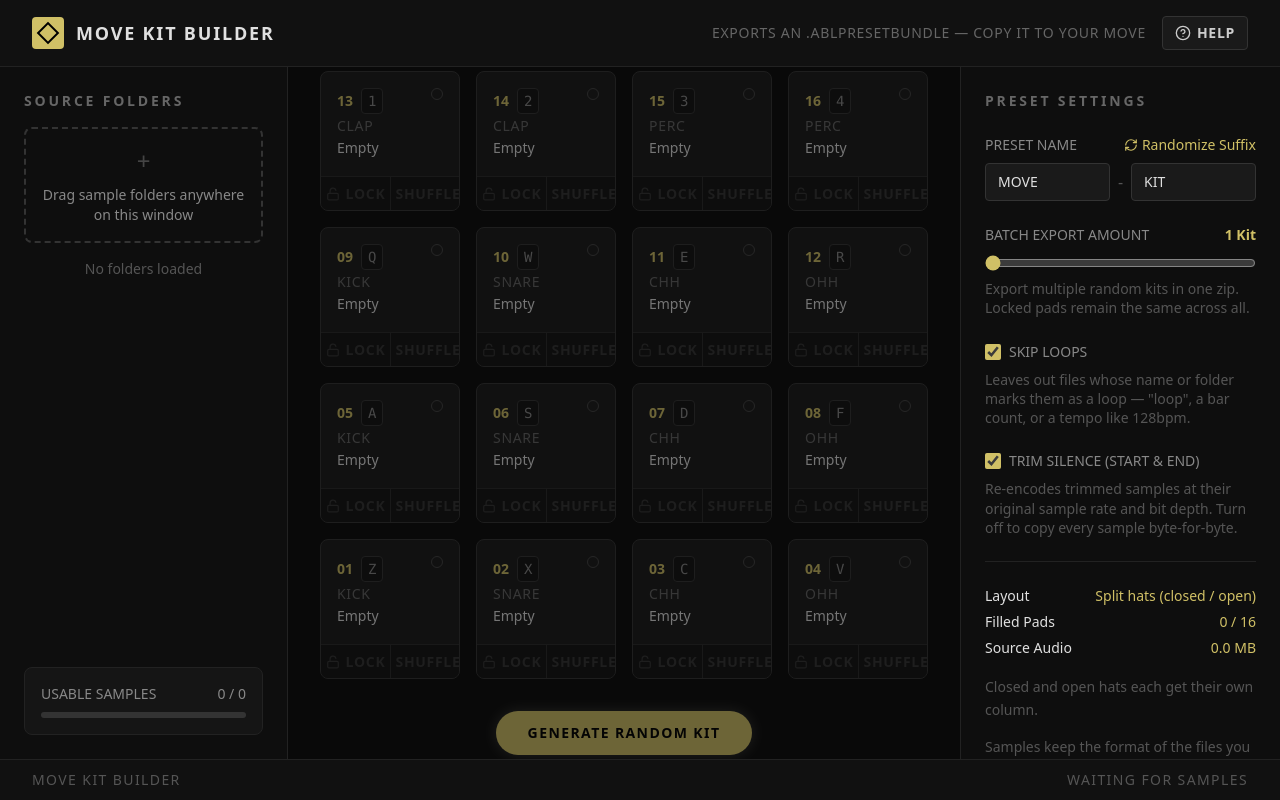
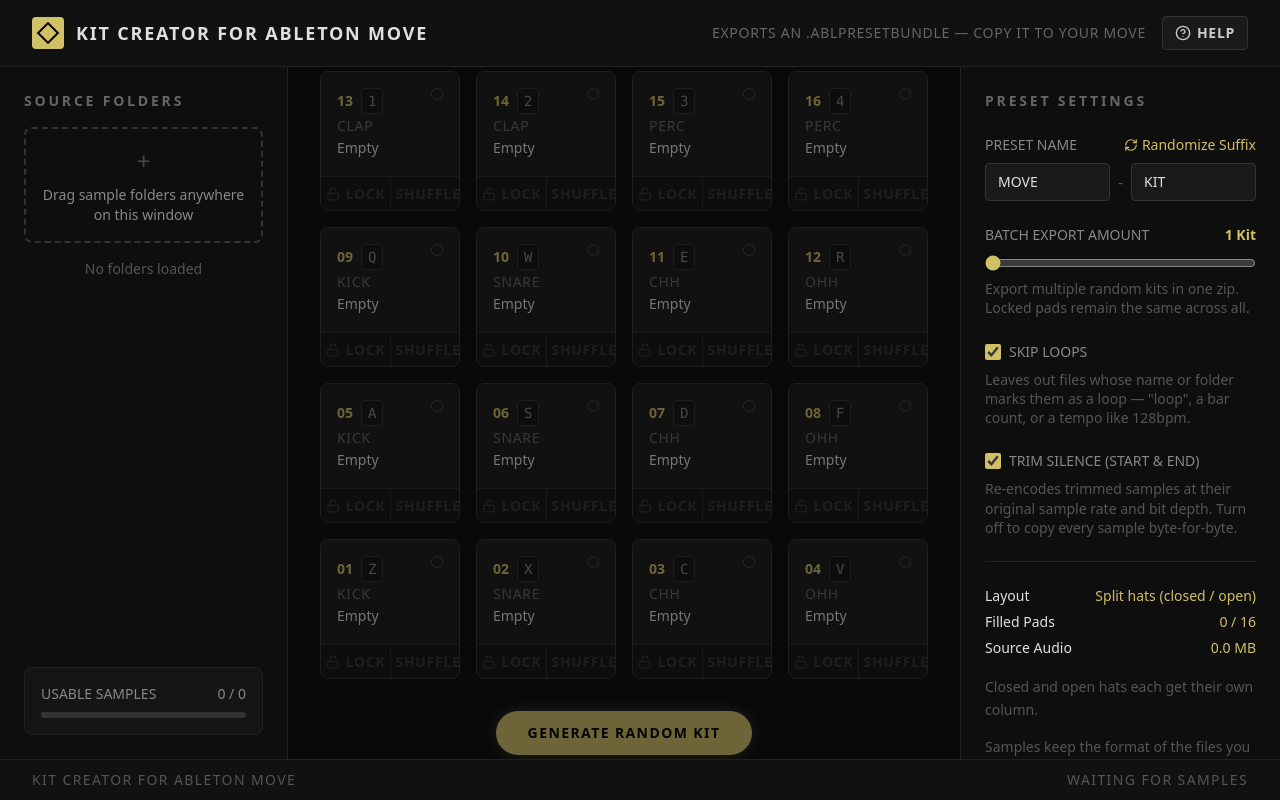
Before and after one commit to Nipheon/kitCreatorMove, a React (Vite) app: page / in a window 1280 px wide. Built offline with nearby package versions, Linux system fonts and the light colour scheme.

Commit message:
change name

```diff
--- a/index.html
+++ b/index.html
@@ -3,7 +3,7 @@
   <head>
     <meta charset="UTF-8" />
     <meta name="viewport" content="width=device-width, initial-scale=1.0" />
-    <title>Move Kit Builder</title>
+    <title>Kit Creator for Ableton Move</title>
   </head>
   <body>
     <div id="root"></div>
--- a/src/App.tsx
+++ b/src/App.tsx
@@ -402,7 +402,7 @@ export default function App() {
           <div className='w-8 h-8 bg-accent-yellow rounded-sm flex items-center justify-center'>
             <div className='w-4 h-4 border-2 border-black rotate-45'></div>
           </div>
-          <h1 className='text-lg font-bold tracking-widest uppercase'>Move Kit Builder</h1>
+          <h1 className='text-lg font-bold tracking-widest uppercase'>Kit Creator for Ableton Move</h1>
         </div>
         <div className='flex items-center gap-4'>
           <div className='hidden sm:block text-sm text-[#666] uppercase tracking-wider'>
@@ -649,7 +649,7 @@ export default function App() {
       </main>
 
       <footer className='bg-[#111] border-t border-[#222] px-8 py-2.5 flex justify-between items-center text-sm text-[#555] uppercase tracking-widest shrink-0'>
-        <div>Move Kit Builder</div>
+        <div>Kit Creator for Ableton Move</div>
         <div>{sourceFolders.length > 0 ? `${sourceFolders.length} folder(s) loaded` : 'Waiting for samples'}</div>
       </footer>
 
@@ -660,7 +660,7 @@ export default function App() {
             <div className='flex items-center justify-between px-6 sm:px-8 py-5 border-b border-[#222] bg-[#181818] shrink-0'>
               <div className='flex items-center gap-3'>
                 <HelpCircle size={24} className='text-accent-yellow' />
-                <h2 className='text-base sm:text-lg font-bold uppercase tracking-widest text-[#FFF]'>Move Kit Builder — User Manual</h2>
+                <h2 className='text-base sm:text-lg font-bold uppercase tracking-widest text-[#FFF]'>Kit Creator for Ableton Move — User Manual</h2>
               </div>
               <button
                 onClick={() => setIsHelpOpen(false)}
@@ -676,7 +676,7 @@ export default function App() {
               <section className='space-y-2.5'>
                 <h3 className='text-sm sm:text-base font-bold uppercase tracking-wider text-accent-yellow'>1. Overview</h3>
                 <p>
-                  Move Kit Builder automatically turns your drum sample collections into hardware-ready Ableton Move preset bundles (<code className='bg-black/60 px-2 py-0.5 rounded text-accent-yellow font-mono text-sm'>.ablpresetbundle</code>). Drop sample folders, customize pad mappings, and export directly to your hardware.
+                  Kit Creator for Ableton Move automatically turns your drum sample collections into hardware-ready Ableton Move preset bundles (<code className='bg-black/60 px-2 py-0.5 rounded text-accent-yellow font-mono text-sm'>.ablpresetbundle</code>). Drop sample folders, customize pad mappings, and export directly to your hardware.
                 </p>
               </section>
 
```
Lines whose indentation alone changed are shown as unchanged.
